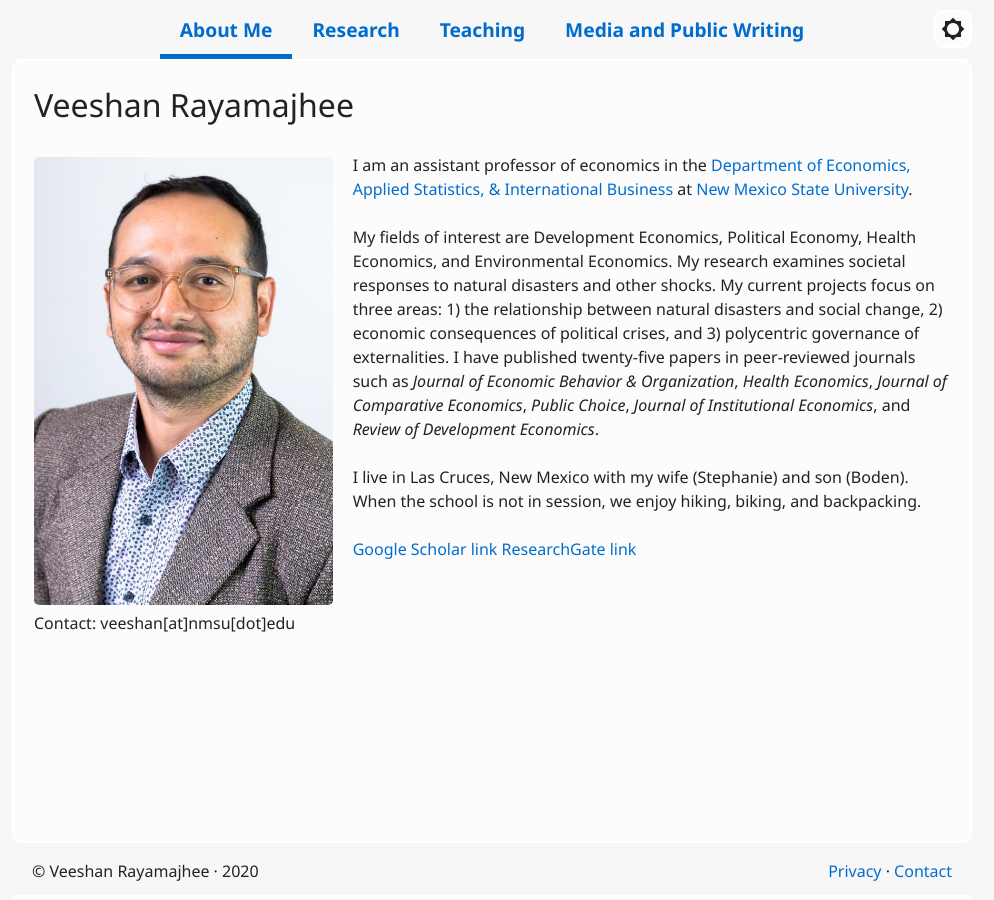
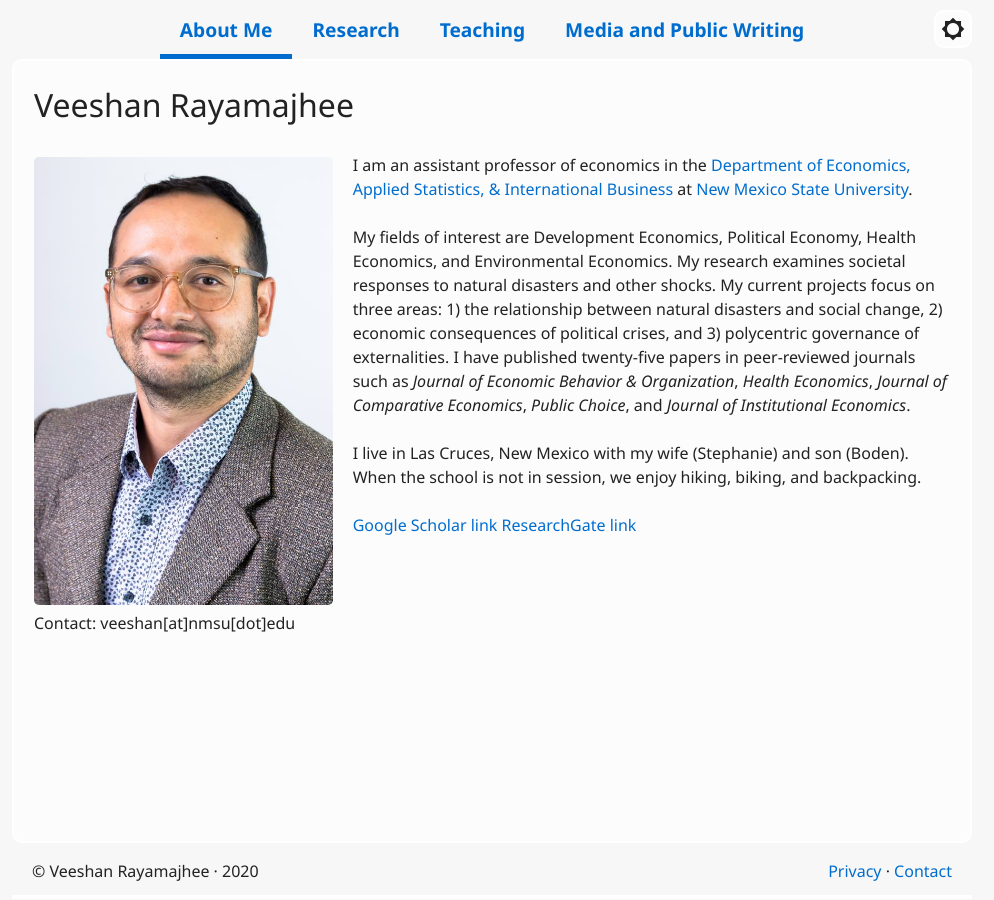
Before and after one commit to veeshanr/veeshanr.github.io, a Jekyll site: the page built from pages/about.md, in a window 1280 px wide. Shown: the whole page, without its empty margins (148-1142 px from the left). Built offline with Jekyll 4.4.1, drawn with Linux system fonts in a browser that asks for light colours.

Commit message:
Update about.md

```diff
--- a/pages/about.md
+++ b/pages/about.md
@@ -7,7 +7,7 @@
 
 I am an assistant professor of economics in the [Department of Economics, Applied Statistics, & International Business][1] at [New Mexico State University][2].
 
-My fields of interest are Development Economics, Political Economy, Health Economics, and Environmental Economics. My research examines societal responses to natural disasters and other shocks. My current projects focus on three areas: 1) the relationship between natural disasters and social change, 2) economic consequences of political crises, and 3) polycentric governance of externalities. I have published twenty-five papers in peer-reviewed journals such as *Journal of Economic Behavior & Organization*, *Health Economics*, *Journal of Comparative Economics*, *Public Choice*, *Journal of Institutional Economics*, and *Review of Development Economics*.
+My fields of interest are Development Economics, Political Economy, Health Economics, and Environmental Economics. My research examines societal responses to natural disasters and other shocks. My current projects focus on three areas: 1) the relationship between natural disasters and social change, 2) economic consequences of political crises, and 3) polycentric governance of externalities. I have published twenty-five papers in peer-reviewed journals such as *Journal of Economic Behavior & Organization*, *Health Economics*, *Journal of Comparative Economics*, *Public Choice*, and *Journal of Institutional Economics*.
 
 I live in Las Cruces, New Mexico with my wife (Stephanie) and son (Boden). When the school is not in session, we enjoy hiking, biking, and backpacking.
 
```
